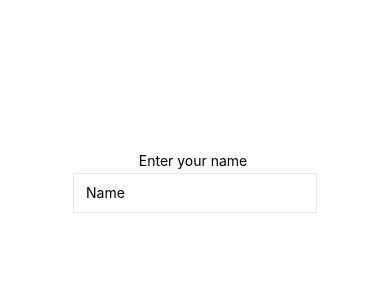
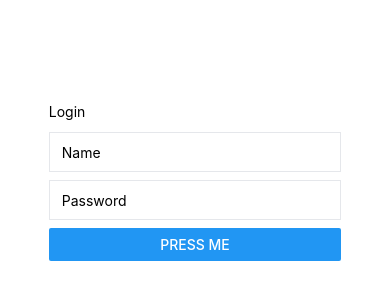
Before and after one commit to edwinbbu/native-app, a React Native app: screen /Login in a window 390 px wide. Shown: the part 240-540 px from the top of the page. Built offline with nearby package versions, Linux system fonts and the light colour scheme.

Commit message:
Login screen added

```diff
--- a/App.js
+++ b/App.js
@@ -1,19 +1,8 @@
 import { useState } from "react";
 import { StatusBar } from "expo-status-bar";
 import { Text, TextInput, View } from "react-native";
+import { Login } from "./components/Login";
 
 export default function App() {
-  const [name, setName] = useState("");
-  return (
-    <View className="flex-1 items-center justify-center bg-white">
-      <Text className="mb-1 ">Enter your name </Text>
-      <TextInput
-        className="border border-solid border-gray-200 px-3 h-10"
-        placeholder="Name"
-        onChangeText={(text) => setName(text)}
-        value={name}
-      />
-      <StatusBar style="auto" />
-    </View>
-  );
+  return <Login />;
 }
--- /dev/null
+++ b/components/Login/index.js
@@ -0,0 +1,34 @@
+import { useState } from "react";
+import { StatusBar } from "expo-status-bar";
+import { Text, TextInput, View, Button, Alert } from "react-native";
+
+export const Login = () => {
+  const [name, setName] = useState("");
+  const [password, setPassword] = useState("");
+  return (
+    <View className="flex-1 items-center justify-center bg-white">
+      <View className="w-3/4 space-y-2">
+        <Text className="mb-1">Login</Text>
+        <TextInput
+          className="border border-solid border-gray-200 px-3 h-10 w-full"
+          placeholder="Name"
+          onChangeText={(text) => setName(text)}
+          value={name}
+        />
+        <TextInput
+          className="border border-solid border-gray-200 px-3 h-10 w-full"
+          placeholder="Password"
+          onChangeText={(text) => setPassword(text)}
+          value={password}
+          secureTextEntry={true}
+        />
+        <Button
+          title="Press me"
+          onPress={() => Alert.alert("Simple Button pressed")}
+          className="bg-blue-500 text-white px-3 h-10 w-full"
+        />
+      </View>
+      <StatusBar style="auto" />
+    </View>
+  );
+};
```
